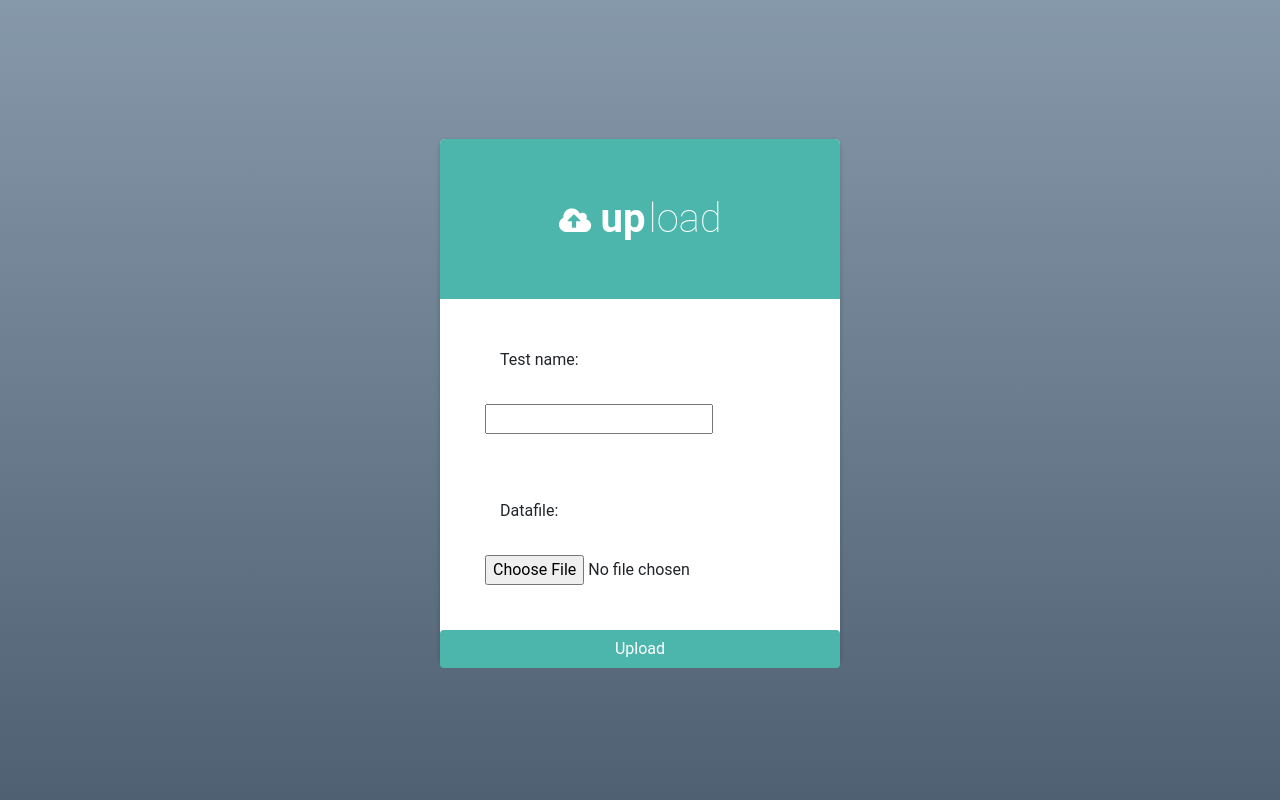
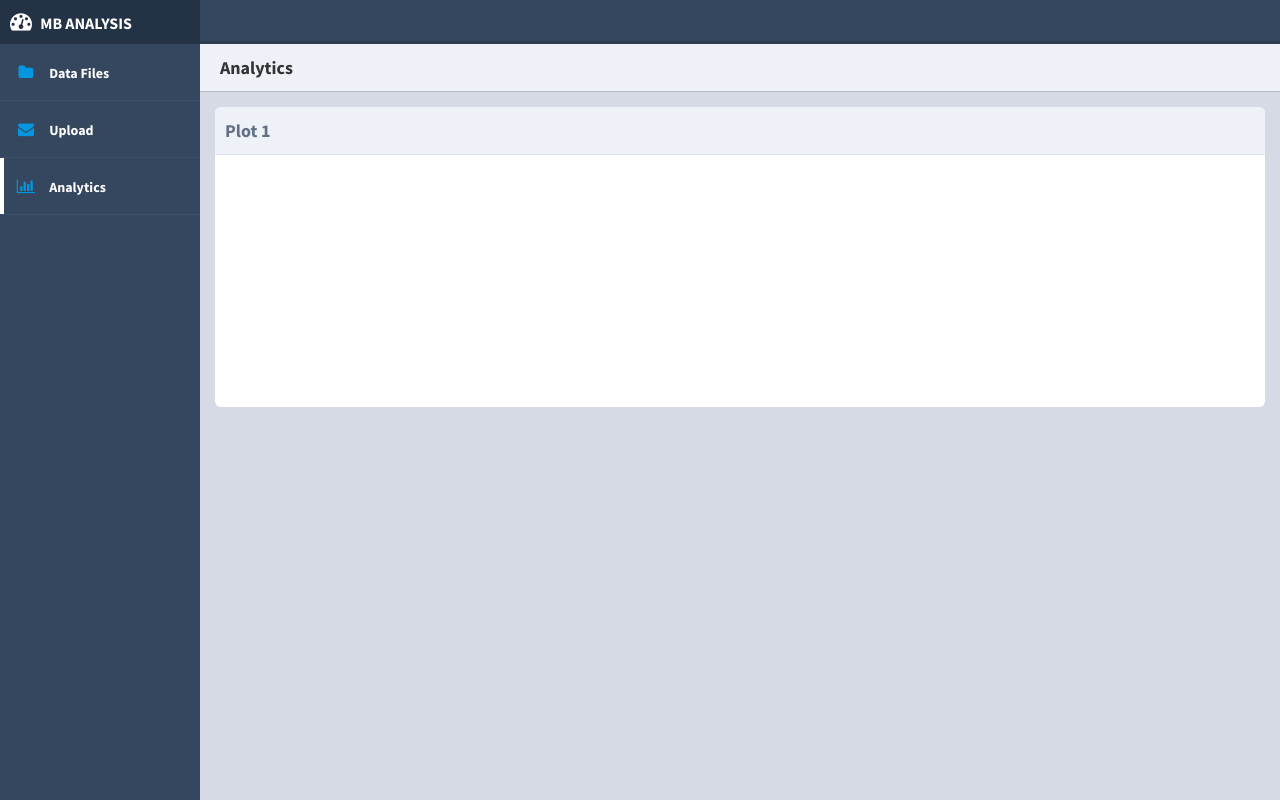
Before and after one commit to THE-WIRE/django-apriopri, a Django app: page /analysis/ in a window 1280 px wide. Run offline with Django 3.2, Linux system fonts and the light colour scheme; style sheets or scripts are compiled from the project's sources; some libraries are stand-ins or nearby versions.

Commit message:
Converted to extended templates

```diff
--- /dev/null
+++ b/analysis/static/analysis/main.css
@@ -0,0 +1,229 @@
+* {
+	box-sizing: border-box;
+}
+body {
+	margin: 0;
+	padding: 0;
+	font-family: 'Source Sans Pro', sans-serif;
+	background-color: #d5dae5;
+	-webkit-font-smoothing: antialiased;
+  	-moz-osx-font-smoothing: grayscale;
+}
+.header {
+	position: absolute;
+	width: 100%;
+	z-index: 3;
+	height: 44px;
+	background-color: #ffffff;
+	border-bottom: 3px solid #2d3d51;
+}
+/* logo in header(mobile version) and side-nav (tablet & desktop) */
+.logo {
+	height: 44px;
+	padding: 10px;
+	font-weight: 700;
+}
+.header .logo {
+	color: #ffffff;
+}
+.side-nav .logo {
+	background-color: #233245;
+	color: #fff;
+}
+.header .logo {
+	float: left;
+}
+.header .logo {
+	height: 44px;
+	z-index: 1;
+	padding: 10px;
+	font-weight: 700;
+	color: #233245;
+}
+.logo  i {
+	font-size: 22px;
+}
+.logo span {
+	margin-left: 5px;
+	text-transform: uppercase;
+}
+.nav-trigger {
+	position: relative;
+	float: right;
+	width: 20px;
+	height: 44px;
+	right: 30px;
+	display: block;
+}
+.nav-trigger span, .nav-trigger span:before, span:after {
+	width: 20px;
+	height: 2px;
+	background-color: #35475e;
+	position: absolute;
+}
+.nav-trigger span {
+	top: 50%;
+}
+.nav-trigger span:before, .nav-trigger span:after {
+	content: '';
+}
+.nav-trigger span:before {
+	top: -6px;
+}
+.nav-trigger span:after {
+	top: 6px;
+}
+/* side navigation styles */
+.side-nav {
+	position: absolute;
+	width: 100%;
+	height: 100vh;
+	background-color: #35475e;
+	z-index: 1;
+	display: none;
+}
+.side-nav.visible {
+	display: block;
+}
+.side-nav ul {
+	margin: 0;
+	padding: 0;
+}
+.side-nav ul li {
+	padding: 16px 16px;
+	border-bottom: 1px solid #3c506a;
+	position: relative;
+}
+.side-nav ul li.active:before {
+	content: '';
+	position: absolute;
+	width: 4px;
+	height: 100%;
+	top: 0;
+	left: 0;
+	background-color: #fff;
+}
+.side-nav ul li a {
+	color: #fff;
+	display: block;
+	text-decoration: none;
+}
+.side-nav ul li i {
+	color: #0497df;
+	min-width: 20px;
+	text-align: center;
+}
+.side-nav ul li span:nth-child(2) {
+	margin-left: 10px;
+	font-size: 14px;
+	font-weight: 600;
+}
+/* main content styles */
+.main-content {
+	padding: 100px;
+	margin-top: 0;
+	padding: 0;
+	padding-top: 44px;
+	height: 100%;
+	overflow: scroll;
+}
+.main-content .title {
+	background-color: #eef1f7;
+	border-bottom: 1px solid #b8bec9;
+	padding: 10px 20px;
+	font-weight: 700;
+	color: #333;
+	font-size: 18px;
+}
+/* set element styles to fit tablet and higher(desktop) */
+@media screen and (min-width: 600px) {
+	.header {
+		background-color: #35475e;
+		z-index: 1;
+	}
+	.header .logo {
+		display: none;
+	}
+	.nav-trigger {
+		display: none;
+	}
+	.nav-trigger span, .nav-trigger span:before, span:after {
+		background-color: #fff;
+	}
+	.side-nav {
+		display: block;
+		width: 70px;
+		z-index: 2;
+	}
+	.side-nav ul li span:nth-child(2) {
+		display: none;
+	}
+	.side-nav .logo i {
+		padding-left: 12px;
+	}
+	.side-nav .logo span {
+		display: none;
+	}
+	.side-nav ul li i {
+		font-size: 26px;
+	}
+	.side-nav ul li a {
+		text-align: center;
+	}
+	.main-content {
+		margin-left: 70px;
+	}
+}
+/* set element styles for desktop */
+@media screen and (min-width: 800px) {
+	.side-nav {
+		width: 200px;
+	}
+	.side-nav ul li span:nth-child(2) {
+		display: inline-block;
+	}
+	.side-nav ul li i {
+		font-size: 16px;
+	}
+	.side-nav ul li a {
+		text-align: left;
+	}
+	.side-nav .logo i {
+		padding-left: 0;
+	}
+	.side-nav .logo span {
+		display: inline-block;
+	}
+	.main-content {
+		margin-left: 200px;
+	}
+}
+
+/* main box container */
+.main {
+	display: flex;
+	flex-flow: row wrap;
+}
+.widget {
+	flex-basis: 300px;
+	flex-grow: 10;
+	height: 300px;
+	margin: 15px;
+	border-radius: 6px;
+	background-color: #ffffff;
+	position: relative;
+}
+.widget .title {
+	background-color: #eef1f7;
+	border-bottom: 1px solid #dfe4ec;
+	padding: 10px;
+	border-top-left-radius: 6px;
+	border-top-right-radius: 6px;
+	color: #617085;
+	font-weight: 600;
+}
+.ad {
+	width: 350px;
+	height: 300px;
+	border: 1px solid #ddd;
+}
--- /dev/null
+++ b/analysis/static/analysis/main.js
@@ -0,0 +1,5 @@
+$(document).ready(function() {
+	$('.nav-trigger').click(function() {
+		$('.side-nav').toggleClass('visible');
+	});
+});
--- /dev/null
+++ b/analysis/templates/analysis/base.html
@@ -0,0 +1,104 @@
+{% load staticfiles %}
+<!DOCTYPE html>
+<html>
+<link rel="shortcut icon" href="{% static 'analysis/favicon.jpg' %}" type="image/x-icon"/>
+	<head>
+		<meta charset="utf-8">
+	    <meta http-equiv="X-UA-Compatible" content="IE=edge">
+    	<meta name="viewport" content="width=device-width, initial-scale=1">
+		<title>MB Analysis</title>
+        <link href='https://fonts.googleapis.com/css?family=Source+Sans+Pro:700, 600,500,400,300' rel='stylesheet' type='text/css'>
+        <link rel="stylesheet" href="https://maxcdn.bootstrapcdn.com/bootstrap/4.0.0-beta.2/css/bootstrap.min.css">
+		<link rel="stylesheet" href="https://maxcdn.bootstrapcdn.com/font-awesome/4.5.0/css/font-awesome.min.css">
+		<link rel="stylesheet" href="http://code.ionicframework.com/ionicons/2.0.1/css/ionicons.min.css">
+		<link rel="stylesheet" href="{% static 'analysis/main.css' %}">
+
+		<script src="https://code.jquery.com/jquery-2.2.0.min.js"></script>
+		<script src="https://cdn.plot.ly/plotly-latest.min.js"></script>
+		<script src="https://code.highcharts.com/modules/data.js"></script>
+		<script src="{% static 'analysis/main.js' %}"></script>
+
+		<style>
+			.ad {
+				position: absolute;
+				width: 300px;
+				height: 250px;
+				border: 1px solid #ddd;
+				left: 50%;
+				transform: translateX(-50%);
+				top: 250px;
+				z-index: 10;
+			}
+			.ad .close {
+				position: absolute;
+				font-family: 'ionicons';
+				width: 20px;
+				height: 20px;
+				color: #fff;
+				background-color: #999;
+				font-size: 20px;
+				left: -20px;
+				top: -1px;
+				display: table-cell;
+				vertical-align: middle;
+				cursor: pointer;
+				text-align: center;
+			}
+		</style>
+		<script type="text/javascript">
+			$(function() {
+				$('.close').click(function() {
+					$('.ad').css('display', 'none');
+				})
+			})
+		</script>
+
+	</head>
+	<body>
+		<div class="header">
+			<div class="logo">
+				<i class="fa fa-tachometer"></i>
+				<span>Brand</span>
+			</div>
+			<a href="#" class="nav-trigger"><span></span></a>
+		</div>
+		<div class="side-nav">
+			<div class="logo">
+				<i class="fa fa-tachometer"></i>
+				<span>MB analysis</span>
+			</div>
+			<nav>
+				<ul>
+					<li>
+						<a href="{% url 'analysis:all_tests' %}">
+							<span><i class="fa fa-folder"></i></span>
+							<span>Data Files</span>
+						</a>
+					</li>
+					<li>
+						<a href="{% url 'analysis:uploadfile' %}">
+
+							<span><i class="fa fa-envelope"></i></span>
+							<span>Upload</span>
+						</a>
+					</li>
+					<li class="active">
+						<a href="#">
+							<span><i class="fa fa-bar-chart"></i></span>
+							<span>Analytics</span>
+						</a>
+					</li>
+				</ul>
+			</nav>
+		</div>
+		<div class="main-content">
+			<div class="title">
+				Analytics
+
+			</div>
+			<div class="main">
+			    {% block main %}{% endblock %}
+			</div>
+		</div>
+	</body>
+</html>
--- a/analysis/templates/analysis/index.html
+++ b/analysis/templates/analysis/index.html
@@ -1,68 +1,9 @@
-{% load staticfiles %}
-{% load sass_tags %}
-<!DOCTYPE html>
-<html lang="en">
-<head>
-    <meta charset="UTF-8">
-    <meta name="viewport" content="width=device-width, initial-scale=1.0">
-    <meta http-equiv="X-UA-Compatible" content="ie=edge">
-    <link rel="stylesheet" href="https://maxcdn.bootstrapcdn.com/bootstrap/4.0.0-beta.2/css/bootstrap.min.css">
-    <link href="https://maxcdn.bootstrapcdn.com/font-awesome/4.4.0/css/font-awesome.min.css" rel="stylesheet">
-    <link rel="stylesheet" href="{% sass_src 'analysis/style.scss' %}">
-    <title>Analysis</title>
-</head>
-<body>
-    {% if error %}
-        <span>{{error}}</span>
-    {% endif %}
-    {% if upload %}
-        <span>{{upload}}</span>
-    {% endif %}
+{% extends 'analysis/base.html' %}
+{% block main %}
+<div class="widget">
+    <div class="title">Plot 1</div>
+    <div id="myDiv" style="width: 80px; height: 80px;" ><!-- Plotly chart will be drawn inside this DIV --></div>
 
-    {% if success %}
-        <span>{{success}}</span>
-    {% endif %}
-
-    <form action="{% url 'analysis:upload' %}" method="post" enctype="multipart/form-data">
-        {% csrf_token %}
-    <div class="upload">
-        <div class="upload-files">
-         <header>
-          <p>
-           <i class="fa fa-cloud-upload" aria-hidden="true"></i>
-           <span class="up">up</span>
-           <span class="load">load</span>
-          </p>
-         </header>
-        <div class="container">
-            {% for field in form %}
-            <br>
-            <br>
-            <div class="col-md-12">
-                <div class="col-sm-offset-2 col-sm-10">
-                    <span class="text-danger small">{{ field.errors }}</span>
-                </div>
-                <div class="col-md-12 form-group">
-                    <label class="control-label col-sm-12">{{ field.label_tag }}</label>
-                </div>
-                <div class="col-md-12 form-group">
-                    {{ field }}
-                </div>
-            </div>
-            {% endfor %}
-        </div>
-        <footer>
-                <p>
-                 <button class="btn col-md-12" style="margin-bottom:-70px; background:#4db6ac; color:#fff" type=submit>Upload</button>
-                </p>
-        </footer>
-        </div>
-       </div>
-    </form>
-</body>
-
-<script
-  src="https://code.jquery.com/jquery-3.2.1.slim.min.js"
-  integrity="sha256-k2WSCIexGzOj3Euiig+TlR8gA0EmPjuc79OEeY5L45g="
-  crossorigin="anonymous"></script>
-</html>
+    <div class="chart"></div>
+</div>
+{% endblock %}
--- a/analysis/urls.py
+++ b/analysis/urls.py
@@ -10,7 +10,8 @@ app_name = 'analysis'
 
 urlpatterns = [
     path('', views.index, name='index'),
+    path('uploadfile', views.upload, name='uploadfile'),
     path('upload/', views.upload_file, name='upload'),
+    path('tests/', views.list_tests, name='all_tests'),
     path('<test_id>/analyze/', views.analyze, name='analyze'),
-    path('tests/', views.list_tests, name='all_tests'),
 ]
--- a/analysis/views.py
+++ b/analysis/views.py
@@ -9,7 +9,10 @@ from apriopri.settings import FILE_ROOT
 # Create your views here.
 
 def index(request):
-    return render(request,'analysis/index.html', {'form': UploadForm})
+    return render(request,'analysis/index.html')
+
+def upload(request):
+    return render(request,'analysis/upload.html', {'form': UploadForm})
 
 def upload_file(request):
     upload = "Nothing"
@@ -29,11 +32,13 @@ def upload_file(request):
     context = {
         'form': form
     }
-    return render(request, 'analysis/index.html', context)
+    return render(request, 'analysis/upload.html', context)
 
 def analyze(request, test_id):
     upload = get_object_or_404(Upload, pk=test_id)
     # Apriopri(upload.datafile.path)
+    print(os.path.join(FILE_ROOT, upload.datafile.path))
+    print(upload.datafile.path)
     try:
         with open(os.path.join(FILE_ROOT, upload.datafile.path), 'r') as csvfile:
             return render(request, 'analysis/analyze.html', {
--- a/apriopri/settings.py
+++ b/apriopri/settings.py
@@ -127,5 +127,5 @@ SASS_PROCESSOR_INCLUDE_DIRS = [
     os.path.join(BASE_DIR, 'node_modules'),
 ]
 
-FILE_ROOT = os.path.join(BASE_DIR, 'file')
-FILE_URL = '/file/'
+FILE_ROOT = os.path.join(BASE_DIR, '')
+FILE_URL = '/'
```
Also changed, not shown: analysis/templates/analysis/tests.html (+10 -15 lines), analysis/templates/analysis/upload.html (added, +40 -0 lines), GroceriesInitial.csv (added), analysis/static/analysis/favicon.jpg (added), analysis/static/analysis/logo.jpg (added), db.sqlite3, 1 other file.
